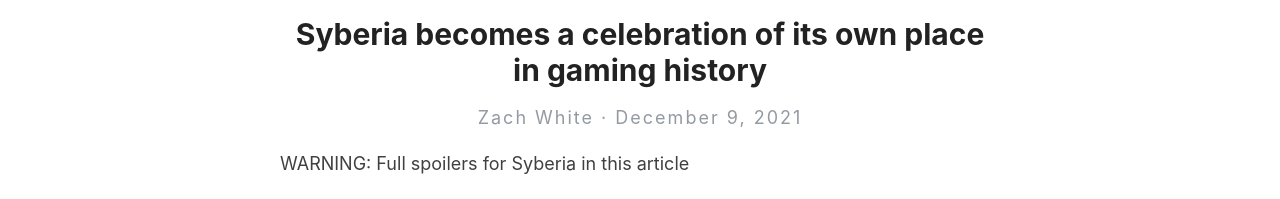
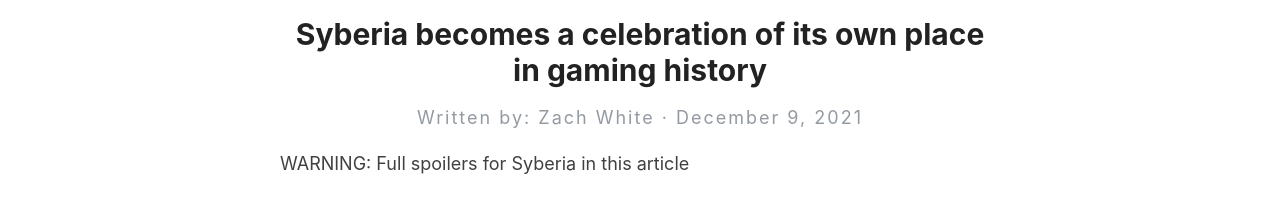
Before and after one commit to BackSelect/backselect.github.io, a Jekyll site: the page built from _posts/2021-12-09-syberia.md, in a window 1280 px wide and 900 px high, cut to the strip 0-394 px from the top of the window. Shown: the part 178-377 px from the top of the strip. Built offline with Jekyll 4.4.1, drawn with Linux system fonts in a browser that asks for light colours.

Commit message:
Added Page Authors

```diff
--- a/_config.yml
+++ b/_config.yml
@@ -6,7 +6,7 @@
 name: Back / Select
 
 # Name of the author
-author: Zach White
+author: Back / Select
 
 # Short bio or description (displayed in the header)
 description: Playing and Writing About Video Games Since Like Around May
--- a/_layouts/post.html
+++ b/_layouts/post.html
@@ -6,7 +6,8 @@
   <h1>{{ page.title }}</h1>
 
   <div>
-    <p class="author_title">{{site.author}}  ·  {{ page.date | date: "%B %e, %Y" }}</p>
+    <p class="author_title">Written by: {% if page.author %}{{page.author}}{% else %}{{site.author}}{% endif %}  ·  {{ page.date | date: "%B %e, %Y" }}</p>
+    <!--<p class="author_title">{{site.author}}  ·  {{ page.date | date: "%B %e, %Y" }}</p>-->
     {% if page.last_modified_at %}
     <p class="author_title" datetime="{{ page.last_modified_at | date_to_xmlschema }}">(Updated: {{ page.last_modified_at | date: "%b %-d, %Y" }})</p>
     {% endif %}
```
Also changed, not shown: _posts/2021-12-09-syberia.md (+1 -0 lines), images/categories.png (deleted), images/galaxy.jpg (deleted), images/mobile-demo.png (deleted), images/reverie-demo.png (deleted), images/reverie-text.png (deleted), images/reverie.png (deleted), images/search.png (deleted).
